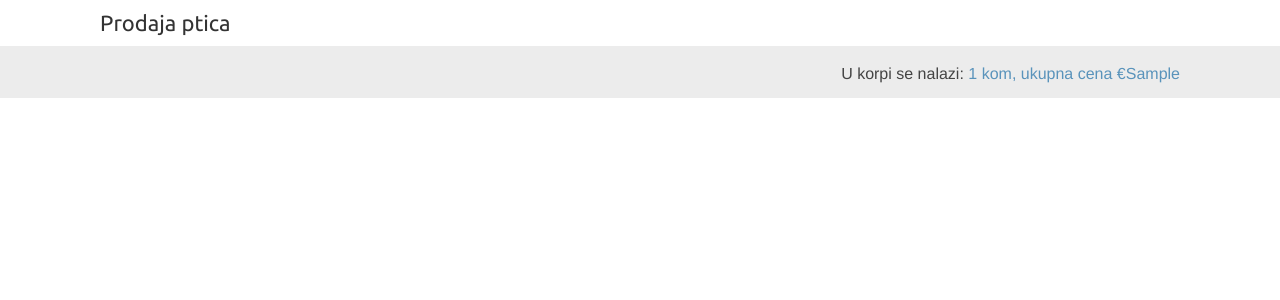
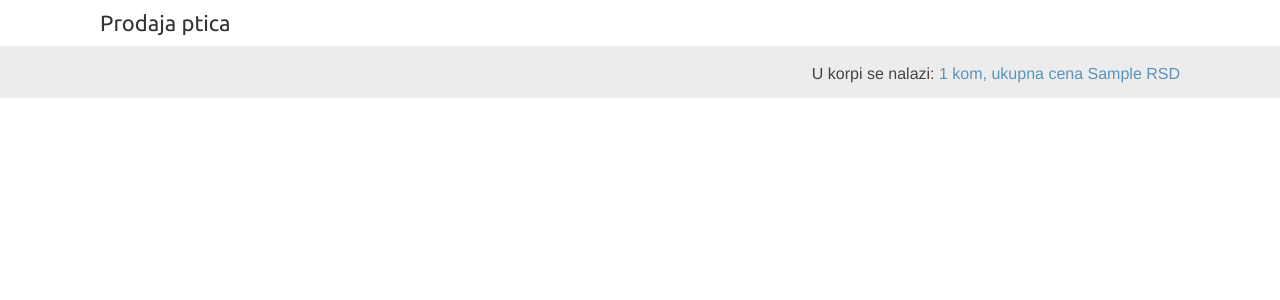
Before and after one commit to IvanFazlic/bird_shop, a Django app: template ProdajaPtica/SalonPtica/templates/SalonPtica/base.html in a window 1280 px wide. Shown: the top 300 px of the page. Run offline with Django 5.2, Linux system fonts and the light colour scheme; the template is opened without the code that fills it: most values are stand-ins (such as "Sample title", 1, 10 or a date in 2020); parts of the project's set-up code (start-up, migrations or seed data) failed here and were passed over.

Commit message:
Gotov projekat v2

```diff
--- a/ProdajaPtica/SalonPtica/templates/SalonPtica/base.html
+++ b/ProdajaPtica/SalonPtica/templates/SalonPtica/base.html
@@ -16,7 +16,7 @@
                 {% if brojstavkiukorpi > 0 %}
                     U korpi se nalazi:
                     <a href="{% url "KorpaZaKupovinu:DetaljiKorpe" %}">
-                        {{brojstavkiukorpi}} kom, ukupna cena &euro;{{ korpa.UzmiUkupnuCenu }}
+                        {{brojstavkiukorpi}} kom, ukupna cena {{ korpa.UzmiUkupnuCenu }} RSD
                     </a>
                 {% else %}
                     Korpa je prazna.
```
Also changed, not shown: ProdajaPtica/db.sqlite3.
